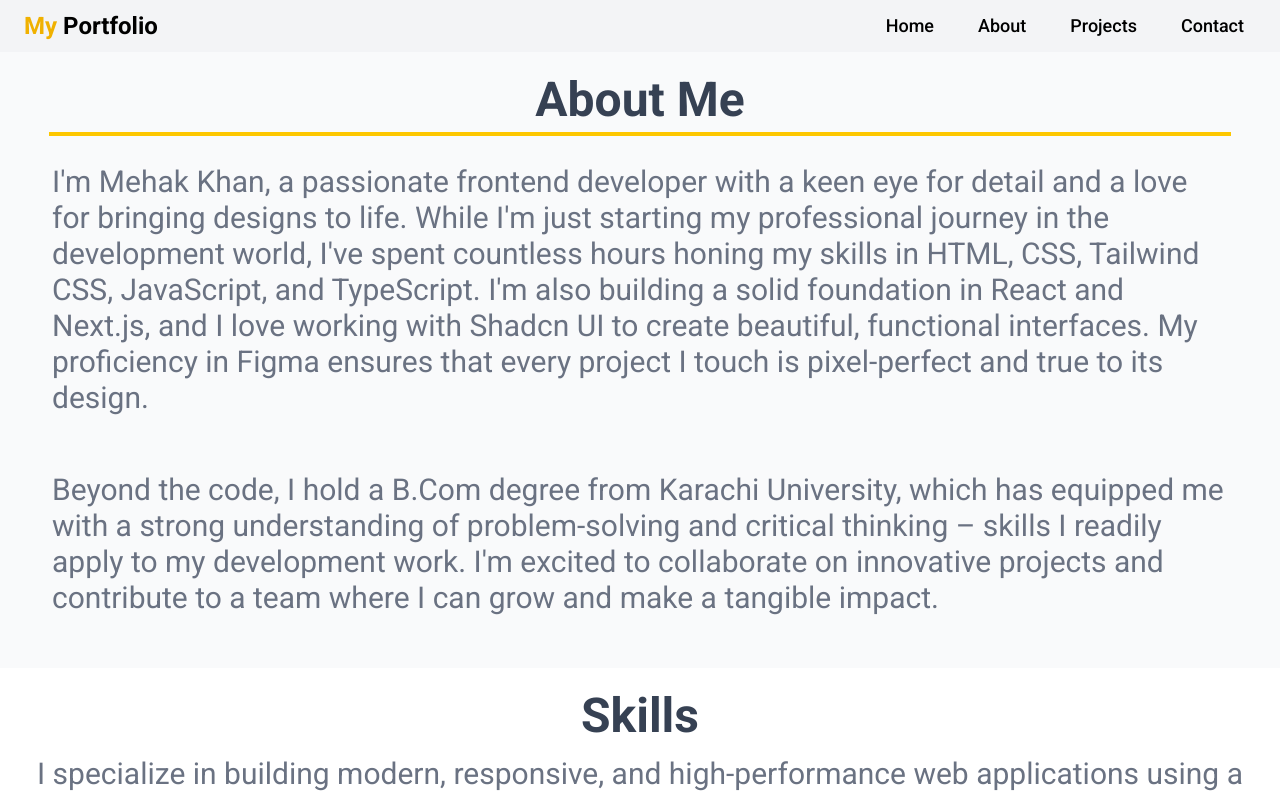
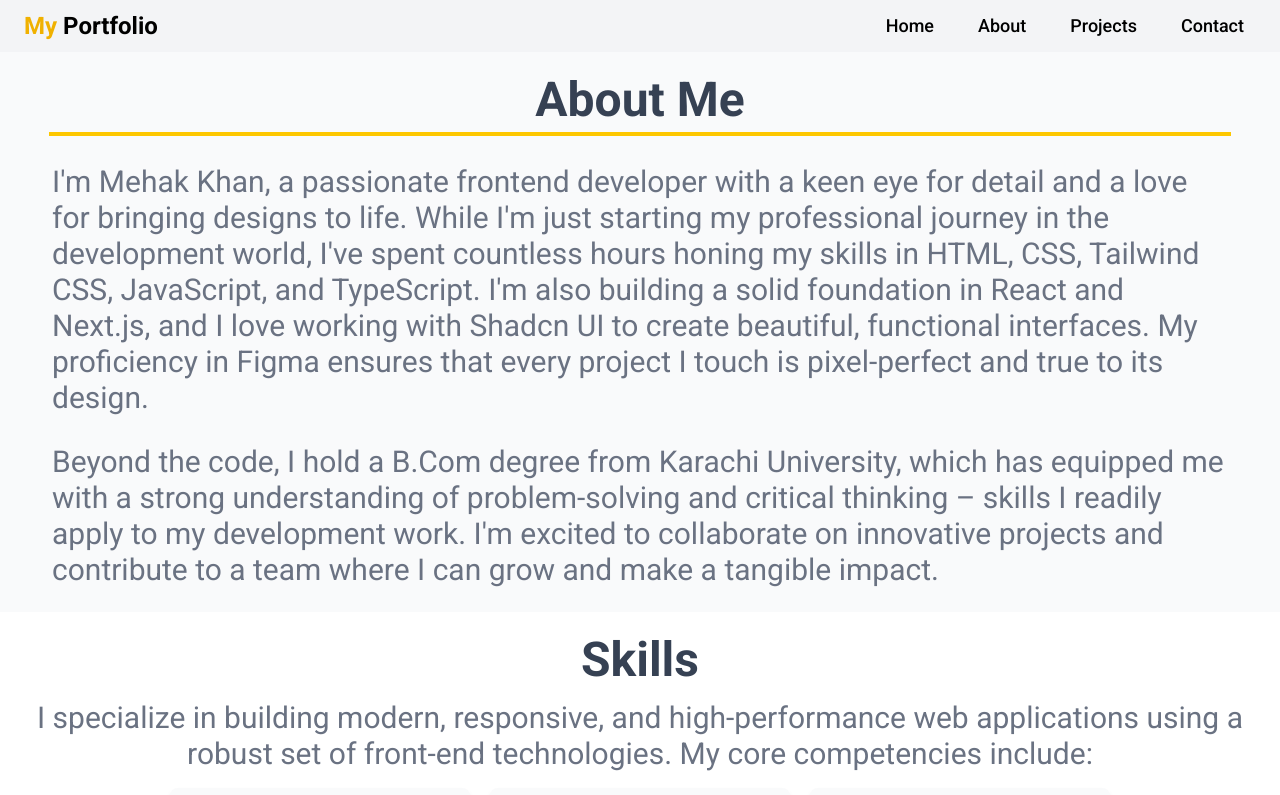
Before and after one commit to mehakkhan123/my-portfolio, a Next.js app: page /about in a window 1280 px wide. Shown: the top 795 px of the page. Built offline with nearby package versions, Linux system fonts and the light colour scheme.

Commit message:
change styling

```diff
--- a/src/app/about/page.tsx
+++ b/src/app/about/page.tsx
@@ -12,7 +12,7 @@ export default function AboutPage() {
           </p>
 
 
-          <p className='text-gray-500 text-md md:text-lg lg:text-3xl p-7'>
+          <p className='text-gray-500 text-md md:text-lg lg:text-3xl px-7'>
             Beyond the code, I hold a B.Com degree from Karachi University, which has equipped me with a strong understanding of problem-solving and critical thinking – skills I readily apply to my development work. I&apos;m excited to collaborate on innovative projects and contribute to a team where I can grow and make a tangible impact.
           </p>
 
```
